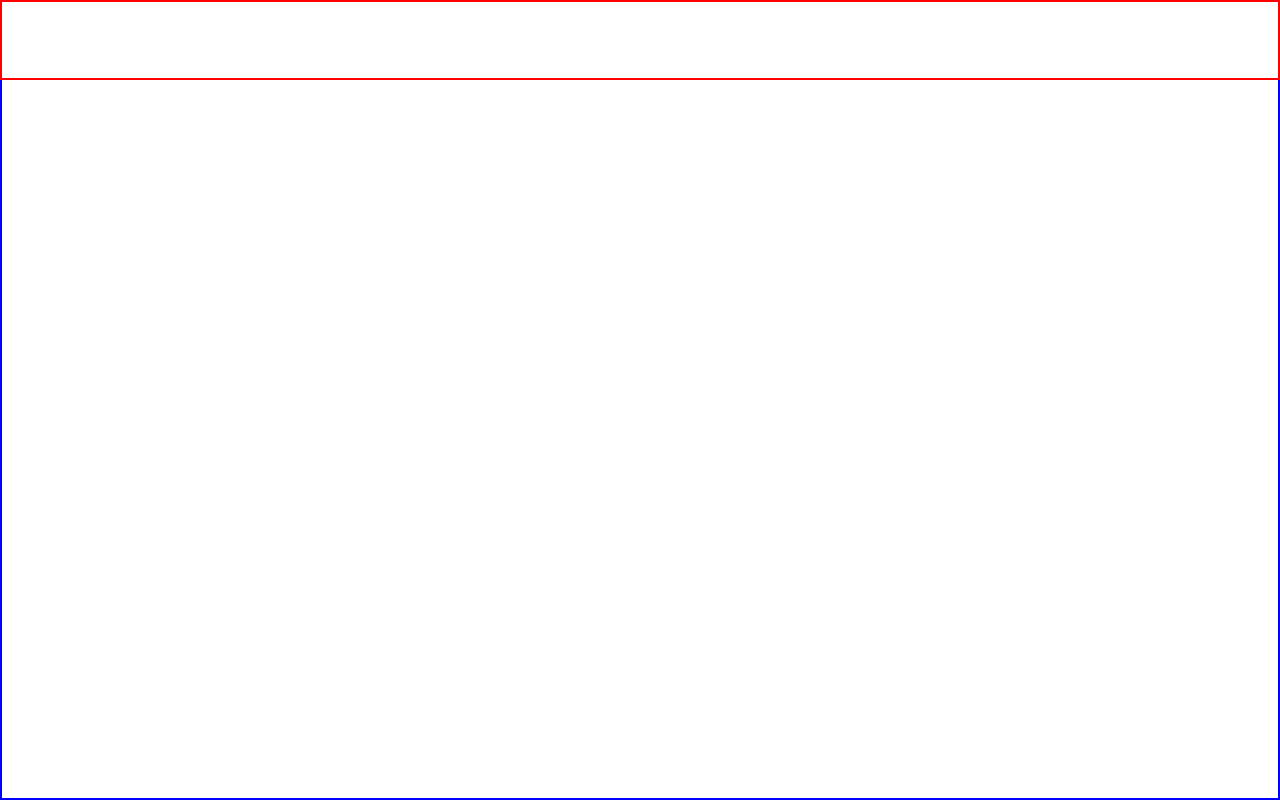
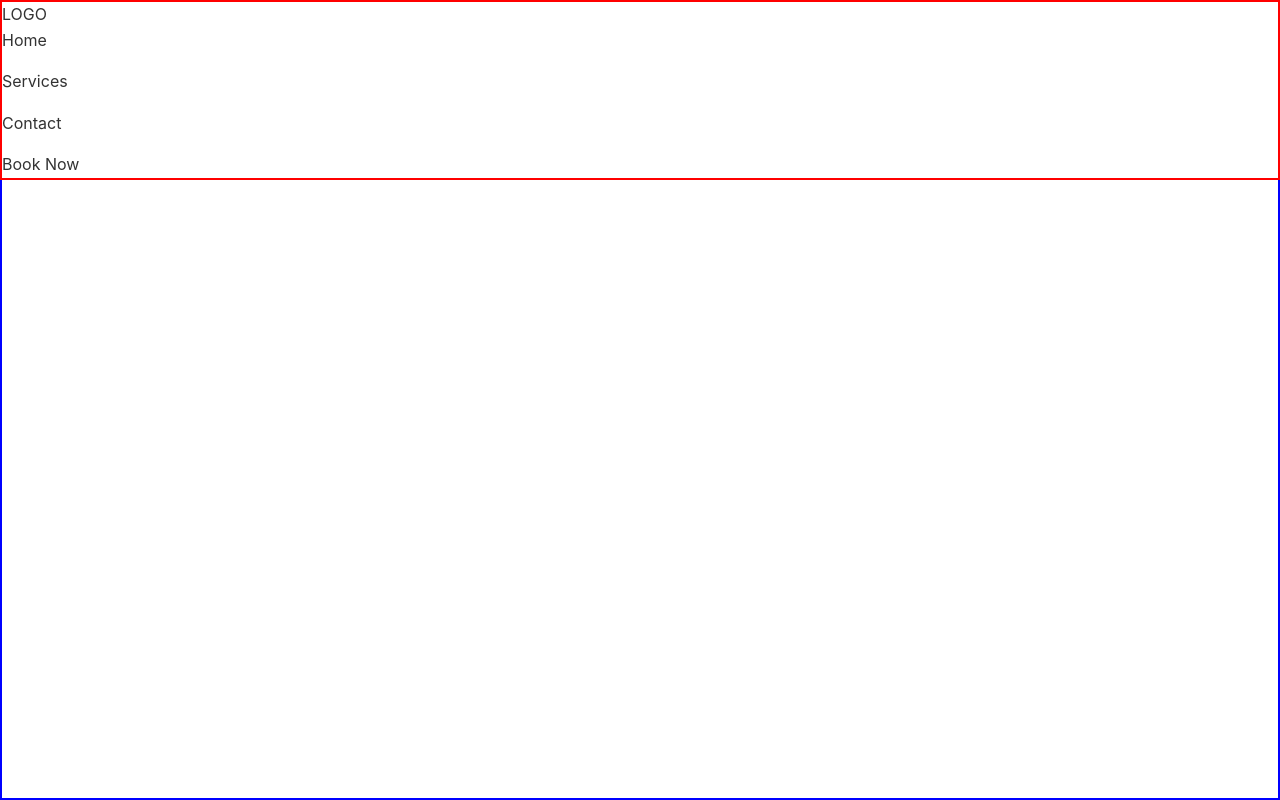
Before and after one commit to Lebo-Madikane/ness-beauty-salon, a Next.js app: page / in a window 1280 px wide. Built offline with nearby package versions, Linux system fonts and the light colour scheme.

Commit message:
Set up Header component

```diff
--- a/src/components/Header/Header.js
+++ b/src/components/Header/Header.js
@@ -4,7 +4,13 @@ export default function Header() {
     return (
         <header className={styles.header}>
             <div className={styles.container}>
-
+                <div className={styles.logo}>LOGO</div>
+                <div className={styles.nav}>
+                    <p>Home</p>
+                    <p>Services</p>
+                    <p>Contact</p>
+                    <div>Book Now</div>
+                </div>
             </div>
         </header>
     )
```
